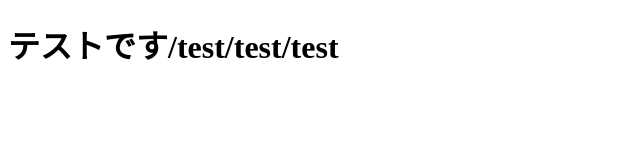
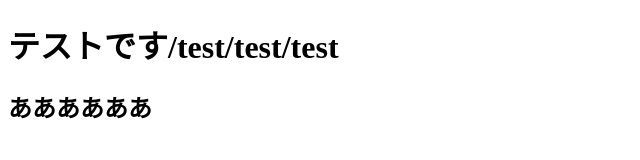
Before and after one commit to Htsubasa/githubtest, a plain HTML site: page index.html in a window 1280 px wide. Shown: the whole page, without its empty margins (0-640 px from the left). Drawn offline with Linux system fonts and the light colour scheme.

Commit message:
Update index.html

```diff
--- a/index.html
+++ b/index.html
@@ -8,5 +8,6 @@
 </head>
 <body>
     <h1>テストです/test/test/test</h1>
+    <h2>ああああああ</h2>
 </body>
 </html>
```
